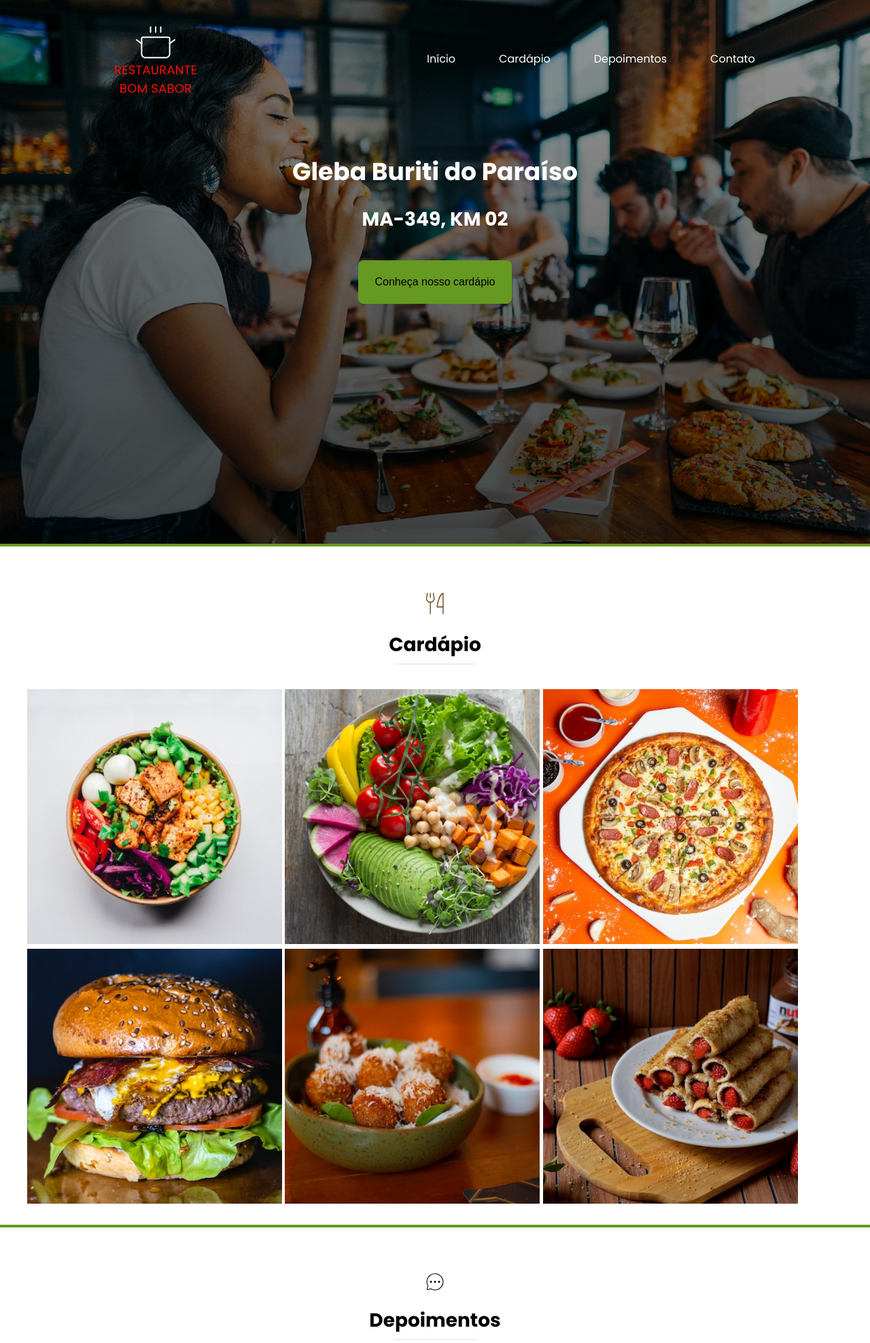
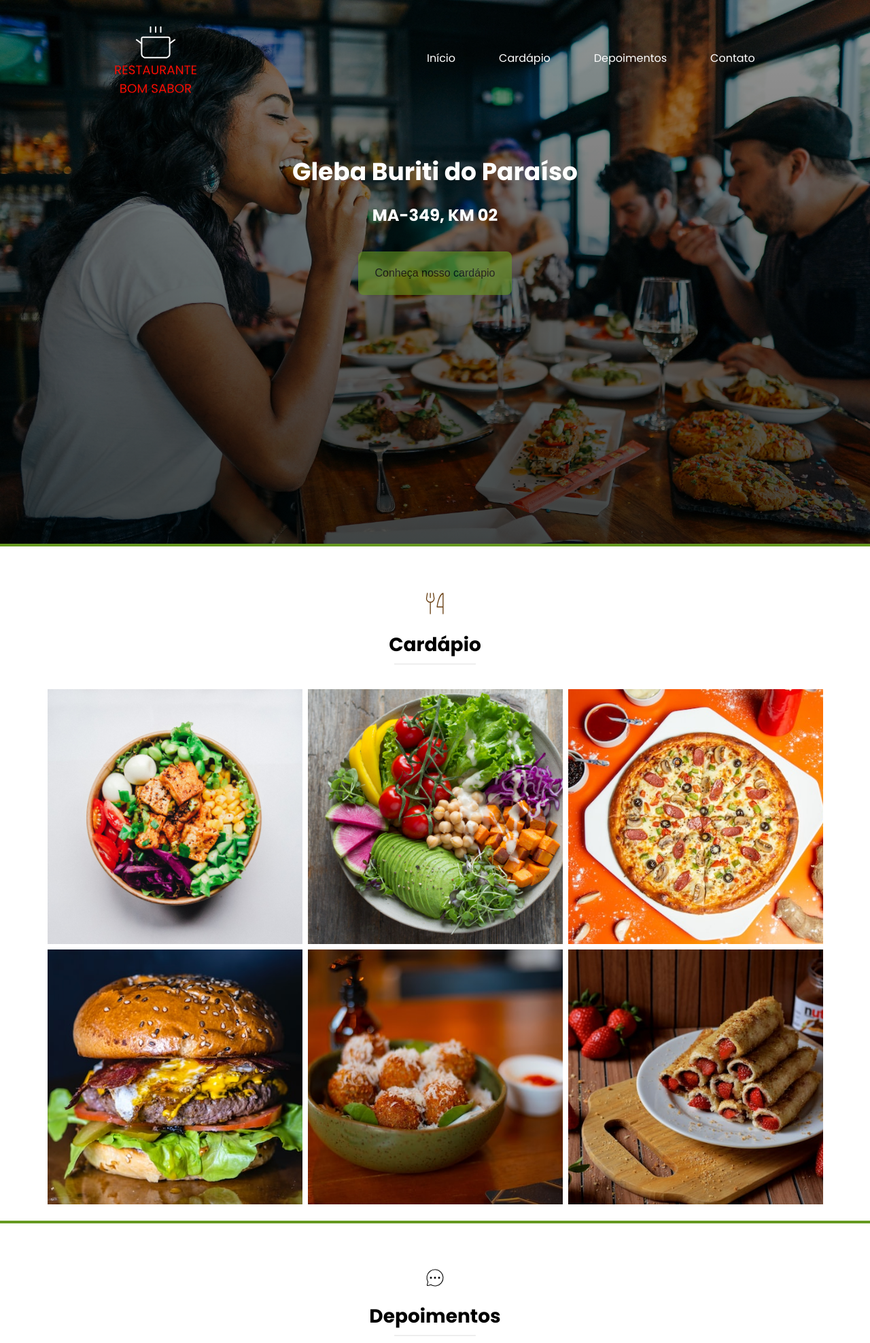
Before and after one commit to kladDev/programacao-web, a PHP site: page / in a window 1280 px wide. Shown: the top 1976 px of the page at 68% size. Run offline with PHP 8.4, Linux system fonts and the light colour scheme.

Commit message:
Update style.css

```diff
--- a/style.css
+++ b/style.css
@@ -26,9 +28,14 @@ button {
 
     padding: 14px 24px;
     border-radius: 8px;
+    opacity: .6;
 
     border: none;
     cursor: pointer;
+}
+
+button:hover {
+    opacity: 1;
 }
 
 .divisao {
@@ -62,6 +69,21 @@ button {
     display: block;
     margin: 0 auto;
 }
+
+figure,
+.cards {
+    display: flex;
+    flex-wrap: wrap;
+    align-items: center;
+    justify-content: center;
+}
+
+.close,
+.menu {
+    display: none;
+}
+
+/* Main */
 
 main {
     width: 100%;
@@ -82,6 +104,20 @@ header ul {
     gap: 64px;
 }
 
+header ul li::after {
+    content: "";
+    display: block;
+    background-color: #000;
+
+    width: 0;
+    height: 2px;
+    transition: width .5s;
+}
+
+header ul li:hover::after {
+    width: 100%;
+}
+
 header .logos img:nth-child(2) {
     width: 120px;
 }
@@ -99,21 +135,17 @@ aside h1 {
 }
 
 aside h2 {
-    font-size: 28px;
-    line-height: 48px;
-
     margin: 10px 0 36px 0;
 }
 
 #cardapio figure {
-    margin: 0 auto;
-    width: 1200px;
-
+    gap: 8px;
     margin-bottom: 24px;
 }
 
 #cardapio figure img {
-    width: 375px;
+    max-width: 375px;
+    width: 100%;
     height: 375px;
 
     object-fit: cover;
```
Also changed, not shown: other parts of style.css (+63 -12 lines).
